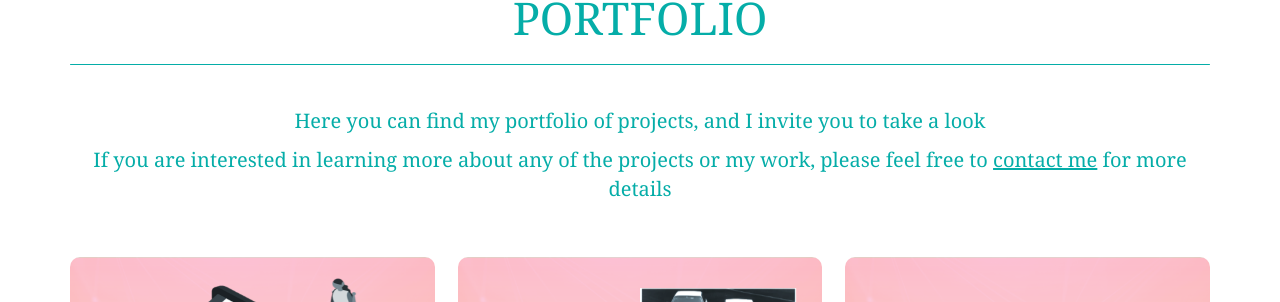
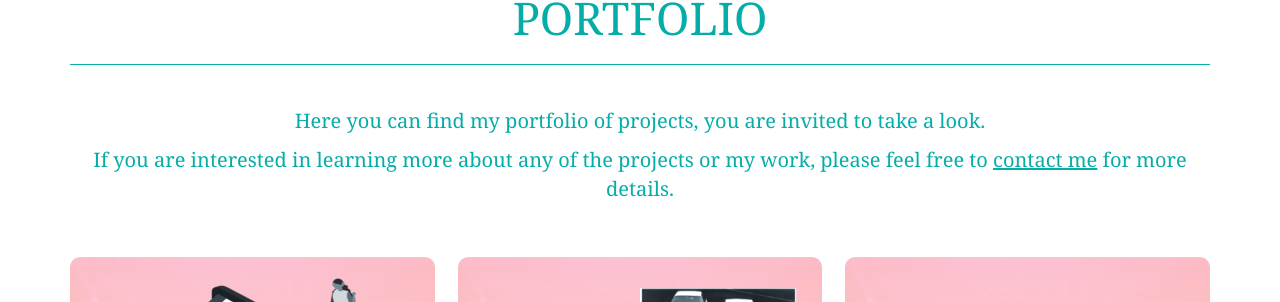
Before and after one commit to Erika-Ortiz/Erika-Ortiz.github.io, a Jekyll site: the page built from _posts/2023-03-01-0-e-commerce.markdown, in a window 1280 px wide and 900 px high, scrolled down 820 px. Shown: the part 153-455 px from the top of the window. Built offline with Jekyll 4.4.1, drawn with Linux system fonts in a browser that asks for light colours.

Commit message:
updated links

```diff
--- a/_includes/modals.html
+++ b/_includes/modals.html
@@ -27,7 +27,10 @@
                       {% if post.description %}
                       <p class="project"><b>Description: </b>{{ post.description }}</p>
                       {% endif %}
-                      <ul class="list-inline item-details">
+                      {% if post.category %}
+                      <p class="project"><strong>Category: </strong>{{ post.category }}</p>
+                      {% endif %}
+                      <!-- <ul class="list-inline item-details">
                         {% if post.client %}
                         <li>Client:
                           <strong>{{ post.client }}</strong>
@@ -43,7 +46,7 @@
                         <li><p class="project"><strong>Category: </strong>{{ post.category }}</p>
                         </li>
                         {% endif %}
-                      </ul>
+                      </ul> -->
                     </div>
                   </div>
                 </div>
--- a/_includes/portfolio_grid.html
+++ b/_includes/portfolio_grid.html
@@ -6,9 +6,9 @@
         <h2>Portfolio</h2>
         <hr class="star-primary">
         <br>
-        <p class=" medium">Here you can find my portfolio of projects, and I invite you to take a look
+        <p class=" medium">Here you can find my portfolio of projects, you are invited  to take a look.
         </p>
-        <p class="medium"> If you are interested in learning more about any of the projects or my work, please feel free to <a class="intext" href="#contact"><u>contact me</u></a> for more details</p>
+        <p class="medium"> If you are interested in learning more about any of the projects or my work, please feel free to <a class="intext" href="#contact"><u>contact me</u></a> for more details.</p>
         <!-- <p class=" medium"><strong>Here you can find my portfolio of projects, and I invite you to take a look.
         </strong></p>
         <p class="medium"><strong>  If you are interested in learning more about any of the projects or my work, please feel free to <a class="intext" href="#contact"><u>contact me</u></a> for more details</strong></p> -->
--- a/_posts/2023-02-25-4_salary_prediction.markdown
+++ b/_posts/2023-02-25-4_salary_prediction.markdown
@@ -5,8 +5,8 @@
 modal-id-str: salary_prediction
 img: project_card_4.png
 alt: image-alt
-category: ML
+category: Machine learning
 title: salary prediction model
 technology: Pandas, Numpy, Sci-Kit Learn
-description: project description
+description: We developed a regression model that predicts NBA player salaries based on various features and analyzed how different features correlate with their salary. Our technical objectives included defining a prediction task, selecting evaluation metrics, performing feature engineering and standardization, and training univariable and multivariable linear regression models, as well as a decision tree regressor. <br>We gathered data from the NBA API and split it into train/test sets, created a baseline model, trained a regressor model with a single feature, and then performed feature engineering before training a regressor model with multiple features.
 ---
--- a/_posts/2023-02-26-3_credit_risk.markdown
+++ b/_posts/2023-02-26-3_credit_risk.markdown
@@ -5,8 +5,8 @@
 modal-id-str: credit_risk
 img: project_card_3.png
 alt: image-alt
-category: ML
+category: Machine Learning
 title: home credit risk analysis
 technology: Pandas, Numpy, Sci-Kit Learn
-description: project description
+description: we developed a model to predict customer loan repayment ability. We handled datasets with thousands of rows and dozens of columns. We began with EDA and preprocessing tasks like feature selection, outlier detection, and handling, feature imputation, normalization, and standardization, as well as categorical feature encoding. We then created a baseline model and trained a random classifier, using randomized hyperparameter search with cross-validation. Then we used other ML algorithms like Random Forest and LightGBM, and performed hyperparameter search with CV, and streamlined the process with pipelines. Finally, we conducted a comparative analysis of the results using ROC AUC as a metric for binary classification tasks.
 ---
```
